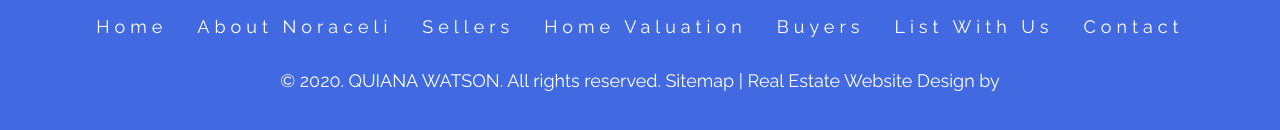
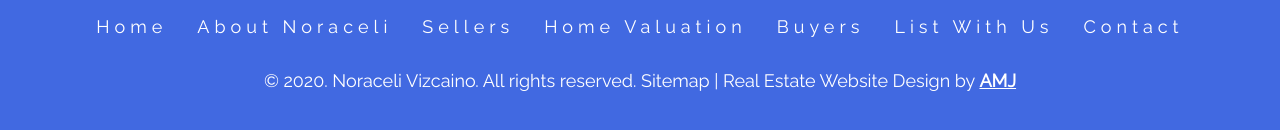
Before and after one commit to ArizonaMangoJuice/Home-Brokers, a React (Create React App) app: page / in a window 1280 px wide. Shown: the part 3049-3179 px from the top of the page. Built offline with nearby package versions, Linux system fonts and the light colour scheme.

Commit message:
added and finished footer

```diff
--- a/src/components/Footer/Footer.css
+++ b/src/components/Footer/Footer.css
@@ -84,3 +84,12 @@
     font-size: 18px;
     font-family: Raleway;
 }
+
+.copyright a{
+    color: white;
+    font-weight: bold;
+}
+
+.copyright a:hover{
+    color: #f2f2f293;
+}
--- a/src/components/Footer/Footer.js
+++ b/src/components/Footer/Footer.js
@@ -52,7 +52,7 @@ export default function Footer(){
                         <a href='#'>Contact</a>
                 </div>
                 <div className='copyright'>
-                    <p>© 2020. QUIANA WATSON. All rights reserved. Sitemap | Real Estate Website Design by</p>
+                    <p>© 2020. Noraceli Vizcaino. All rights reserved. Sitemap | Real Estate Website Design by <a href='https://github.com/ArizonaMangoJuice'>AMJ</a></p>
                 </div>
             </div>
         </div>
```
